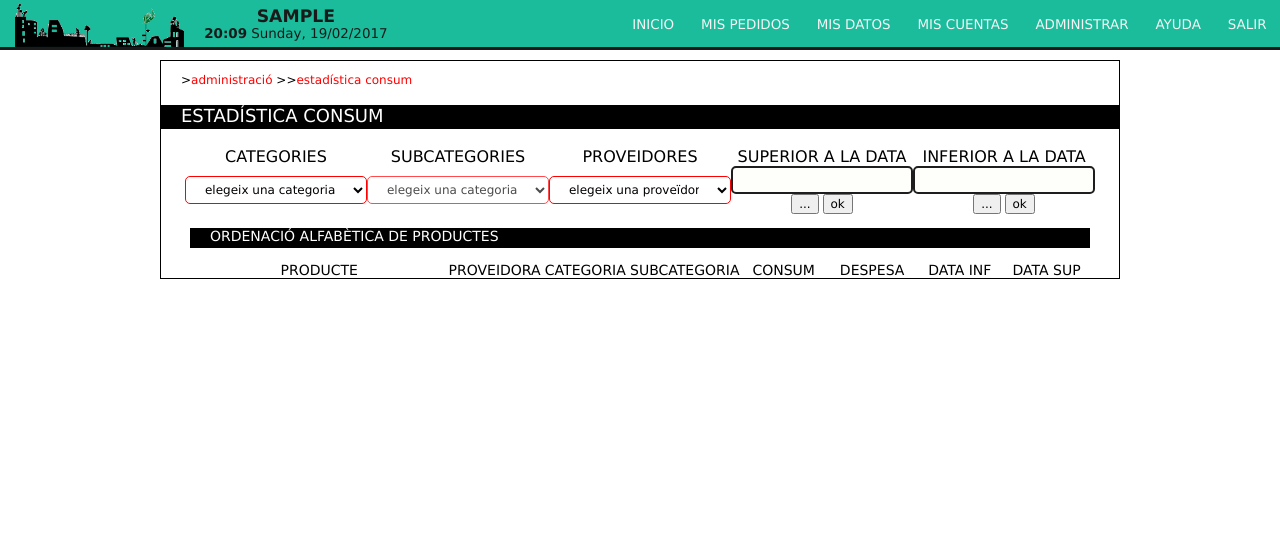
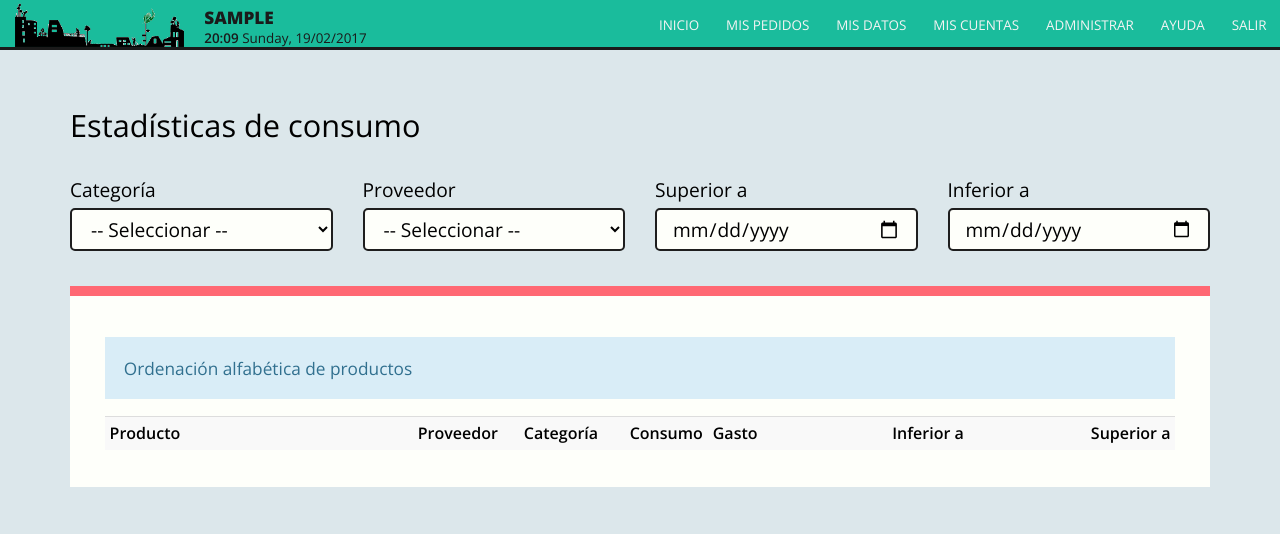
Before and after one commit to mauricioagudelo/aplicoop, a PHP site: page /estat_consum.php in a window 1280 px wide. Shown: the top 534 px of the page. Run offline with PHP 8.4, Linux system fonts and the light colour scheme; a user stored in the database is signed in; data that the repository does not hold is empty; a stand-in replaces the project's code that opens the database connection; some libraries are stand-ins or nearby versions.

Commit message:
estadistica

```diff
--- a/estat_consum.php
+++ b/estat_consum.php
@@ -17,8 +17,7 @@ if ($_SESSION['image_is_logged_in'] == 'true') {
     <html>
     <head>
         <?php include 'head.php'; ?>
-        <link rel="stylesheet" type="text/css" href="coope.css"/>
-        <title>estadística de consum de productes ::: la coope</title>
+        <title>aplicoop - estadísticas de consumo</title>
         <!-- calendar stylesheet -->
         <link rel="stylesheet" type="text/css" media="all" href="calendar/calendar-win2k-1.css" title="win2k-1"/>
 
@@ -37,30 +36,20 @@ if ($_SESSION['image_is_logged_in'] == 'true') {
 
 <body>
 <?php include 'menu.php'; ?>
-<div class="pagina" style="margin-top: 10px;">
-    <div class="contenidor_1" style="border: 1px solid black;">
-    <p class='path'>
-        ><a href='admint.php'>administració</a>
-        >><a href='estat_consum.php'>estadística consum</a>
-    </p>
+<div class="page">
+    <div class="container">
 
-    <p class="h1" style="background: black; text-align: left; padding-left: 20px;">
-        Estadística consum</p>
+    <h1>Estadísticas de consumo</h1>
 
-    <table width="95%" align="center">
         <form action="estat_consum.php" method="post" name="prod" id="prod">
-            <tr class="cos_majus" style="padding-top: 10px;">
-                <td width="20%" align="center" class="form">Categories</td>
-                <td width="20%" align="center" class="form">Subcategories</td>
-                <td width="20%" align="center" class="form">Proveidores</td>
-                <td width="20%" align="center" class="form">Superior a la data</td>
-                <td width="20%" align="center" class="form">Inferior a la data</td>
-            </tr>
 
-            <tr class="cos">
-                <td align="center">
+             <div class="row">
+                <div class="col-md-3">
+                    <div class="form-group">
+                        <label for="cat">Categoría</label>
+                        <div>
                             <SELECT name="cat" id="cat" size="1" maxlength="30" onChange="this.form.submit()">
-                        <option value="">elegeix una categoria</option>
+                                <option value="">-- Seleccionar --</option>
 
                                 <?php
                                 $select2 = "SELECT tipus FROM categoria ORDER BY tipus";
@@ -77,44 +66,15 @@ if ($_SESSION['image_is_logged_in'] == 'true') {
                                 }
                                 ?>
                             </select>
-                </td>
-
-                <?php
-                $dis_sc = "disabled";
-                $opt_sc = '<OPTION value="">elegeix una categoria</option>';
-                if ($pcat != "") {
-                    $dis_sc = "";
-                    $opt_sc = '<OPTION value="">subcategories</option>';
-                }
-                ?>
-
-                <td align="center">
-                    <SELECT name="subcat" id="subcat" size="1" maxlength="30" <?php echo $dis_sc; ?>
-                            onChange="this.form.submit()">
-
-                        <?php
-                        echo $opt_sc;
-                        if ($pcat != "") {
-                            $select2 = "SELECT subcategoria FROM subcategoria
-		WHERE categoria='" . $pcat . "' ORDER BY subcategoria";
-                            $query2 = mysql_query($select2);
-                            if (!$query2) {
-                                die('Invalid query2: ' . mysql_error());
-                            }
-                            while (list($scat) = mysql_fetch_row($query2)) {
-                                if ($psubcat == $scat) {
-                                    echo '<option value="' . $scat . '" selected>' . $scat . '</option>';
-                                } else {
-                                    echo '<option value="' . $scat . '">' . $scat . '</option>';
-                                }
-                            }
-                        }
-                        ?>
-
-                </td>
-                <td align="center">
+                        </div>
+                    </div>
+                </div>
+                <div class="col-md-3">
+                    <div class="form-group">
+                        <label for="prov">Proveedor</label>
+                        <div>
                             <SELECT name="prov" id="prov" size="1" maxlength="30" onChange="this.form.submit()">
-                        <option value="">elegeix una proveïdora</option>
+                                <option value="">-- Seleccionar --</option>
 
                                 <?php
                                 $select3 = "SELECT nom FROM proveidores ORDER BY nom";
@@ -130,41 +90,28 @@ if ($_SESSION['image_is_logged_in'] == 'true') {
                                     }
                                 }
                                 ?>
+                            </select>
+                        </div>
+                    </div>
+                </div>
+                <div class="col-md-3">
+                    <div class="form-group">
+                        <label for="f_date_a">Superior a</label>
+                        <input type="date" value="<?php echo $pdatas; ?>" name="datas" id="f_date_a"
+                                onChange="this.form.submit()" placeholder="dd/mm/aaaa"/>
+                    </div>
+                </div>
+                <div class="col-md-3">
+                    <div class="form-group">
+                        <label for="f_date_b">Inferior a</label>
+                        <input type="date" value="<?php echo $pdatai; ?>" name="datai" id="f_date_b"
+                                onChange="this.form.submit()" placeholder="dd/mm/aaaa"/>
+                    </div>
+                </div>
+             </div>
+        </form>
 
-                </td>
-                <td align="center">
-                    <input type="text" value="<?php echo $pdatas; ?>" name="datas" id="f_date_a" size="8" maxlength="10"
-                           readonly/>
-                    <button type="text" name="budi" id="f_trigger_a">...</button>
-                    <button type="submit" name="okds" id="okds">ok</button>
-                    <script type="text/javascript">
-                        Calendar.setup({
-                            inputField: "f_date_a",     // id of the input field
-                            ifFormat: "%d/%m/%Y",     // format of the input field (even if hidden, this format will be honored)
-                            button: "f_trigger_a",  // trigger for the calendar (button ID)
-                            singleClick: true
-                        });
-                    </script>
-                </td>
-
-                <td align="center">
-                    <input type="text" value="<?php echo $pdatai; ?>" name="datai" id="f_date_b" size="8" maxlength="10"
-                           readonly/>
-                    <button type="text" name="budf" id="f_trigger_b">...</button>
-                    <button type="submit" name="okdi" id="okdi">ok</button>
-                    <script type="text/javascript">
-                        Calendar.setup({
-                            inputField: "f_date_b",     // id of the input field
-                            ifFormat: "%d/%m/%Y",     // format of the input field (even if hidden, this format will be honored)
-                            button: "f_trigger_b",  // trigger for the calendar (button ID)
-                            singleClick: true
-                        });
-                    </script>
-                </td>
-        </form>
-        </tr></table>
-
-    <div class="contenidor_fac" style="border: 0px solid black; width: 900px;">
+    <div class="box">
 
         <?php
         if ($pcat != "" OR $pprov != "" OR $pdatas != "" OR $pdatai != "") {
@@ -174,7 +121,7 @@ if ($_SESSION['image_is_logged_in'] == 'true') {
             $datainf = $datai2[2] . "-" . $datai2[1] . "-" . $datai2[0];
             if ($pcat != "") {
                 $wpcat = "AND pr.categoria='" . $pcat . "'";
-                $tpcat = 'la categoria ' . $pcat;
+                $tpcat = 'la categoría ' . $pcat;
             } else {
                 $wpcat = "";
                 $tpcat = "";
@@ -188,43 +135,45 @@ if ($_SESSION['image_is_logged_in'] == 'true') {
             }
             if ($pprov != "") {
                 $wpprov = "AND pr.proveidora='" . $pprov . "'";
-                $tpprov = 'la proveïdora ' . $pprov;
+                $tpprov = 'el proveedor ' . $pprov;
             } else {
                 $wpprov = "";
                 $tpprov = "";
             }
             if ($pdatas != "") {
                 $wpdatas = "AND c.data>='" . $datasup . "'";
-                $tpdatas = 'data superior a ' . $pdatas;
+                $tpdatas = 'fecha superior a ' . $pdatas;
             } else {
                 $wpdatas = "";
                 $tpdatas = "";
             }
             if ($pdatai != "") {
                 $wpdatai = "AND c.data<='" . $datainf . "'";
-                $tpdatai = 'data inferior a ' . $pdatas;
+                $tpdatai = 'fecha inferior a ' . $pdatai;
             } else {
                 $wpdatai = "";
                 $tpdatai = "";
             }
             $where = $wpcat . " " . $wpsubcat . " " . $wpprov . " " . $wpdatas . " " . $wpdatai;
-            $title = 'Recerca per ' . $tpcat . ' ' . $tpsubcat . ' ' . $tpprov . ' ' . $tpdatas . ' ' . $tpdatai;
+            $title = 'Búsqueda por ' . $tpcat . ' ' . $tpsubcat . ' ' . $tpprov . ' ' . $tpdatas . ' ' . $tpdatai;
         } else {
             $where = "";
-            $title = "Ordenació alfabètica de productes";
+            $title = "Ordenación alfabética de productos";
         }
 
-        print ('<p class="h1"
-		style="background: black; font-size:14px; text-align: left;
-		height: 20px; padding-left: 20px;">' . $title . '</p>');
+        print ('<p class="alert alert--info">' . $title . '</p>');
 
-        print('<table width="100%" align="center" cellspading="5" cellspacing="5" >
-		<tr class="cos_majus">
-			<td width="30%" align="center">Producte</td><td width="10%" align="center">Proveidora</td>
-			<td width="10%" align="center">Categoria</td><td width="10%" align="center">Subcategoria</td>
-			<td width="10%" align="center">Consum</td><td width="10%" align="center">Despesa</td>
-			<td width="10%" align="center">Data inf</td><td width="10%" align="center">Data sup</td>
-			</tr>');
+        print('<div class="table-responsive">
+                    <table class="table table-condensed table-striped" >
+                        <tr >
+                            <td width="30%" class="u-text-semibold">Producto</td>
+                            <td width="10%" class="u-text-semibold">Proveedor</td>
+                            <td width="10%" class="u-text-semibold">Categoría</td>
+                            <td width="5%" class="u-text-semibold u-text-right">Consumo</td>
+                            <td width="5%" class="u-text-semibold u-text-right">Gasto</td>
+                            <td width="20%" class="u-text-semibold u-text-right">Inferior a</td>
+                            <td width="20%" class="u-text-semibold u-text-right">Superior a</td>
+                        </tr>') ;
 
         $sel = "SELECT cl.ref, pr.nom, pr.proveidora, pr.unitat, pr.categoria, pr.subcategoria,
 				SUM(cl.cistella), SUM(cl.preu*cl.cistella), MIN(c.data), MAX(c.data)
@@ -244,22 +193,26 @@ if ($_SESSION['image_is_logged_in'] == 'true') {
             $dataminvis = $datai3[2] . "-" . $datai3[1] . "-" . $datai3[0];
             $consum = number_format($consum, 3, ',', '.');
             $despesa = number_format($despesa, 2, ',', '.');
+            $prod = htmlentities($nomprod, null, 'utf-8');
+            $prodtext = str_replace("&nbsp;", " ", $prod);
+            $prodtext = html_entity_decode($prodtext);
+
             ?>
-            <tr class='cos'>
-                <td align="center"><?php echo $nomprod; ?></td>
-                <td align="center"><?php echo $nomprov; ?></td>
-                <td align="center"><?php echo $cat; ?></td>
-                <td align="center"><?php echo $subcat; ?></td>
-                <td align="center"><?php echo $consum . " " . $unitat; ?></td>
-                <td align='center'><?php echo $despesa; ?> €</td>
-                <td align="center"><?php echo $dataminvis; ?></td>
-                <td align="center"><?php echo $datamaxvis; ?></td>
+            <tr>
+                <td><?php echo $prodtext; ?></td>
+                <td><?php echo $nomprov; ?></td>
+                <td><?php echo $cat; ?></td>
+                <!--<td><?php echo $subcat; ?></td>-->
+                <td class="u-text-right"><?php echo $consum . " " . $unitat; ?></td>
+                <td class="u-text-right"><?php echo $despesa; ?> €</td>
+                <td class="u-text-right"><?php echo $dataminvis; ?></td>
+                <td class="u-text-right"><?php echo $datamaxvis; ?></td>
             </tr>
 
             <?php
             $k++;
         }
-        print ('</table></div></div>');
+        print ('</table></div></div></div>');
 
         ?>
     </div>
```
Lines whose indentation alone changed are shown as unchanged.
